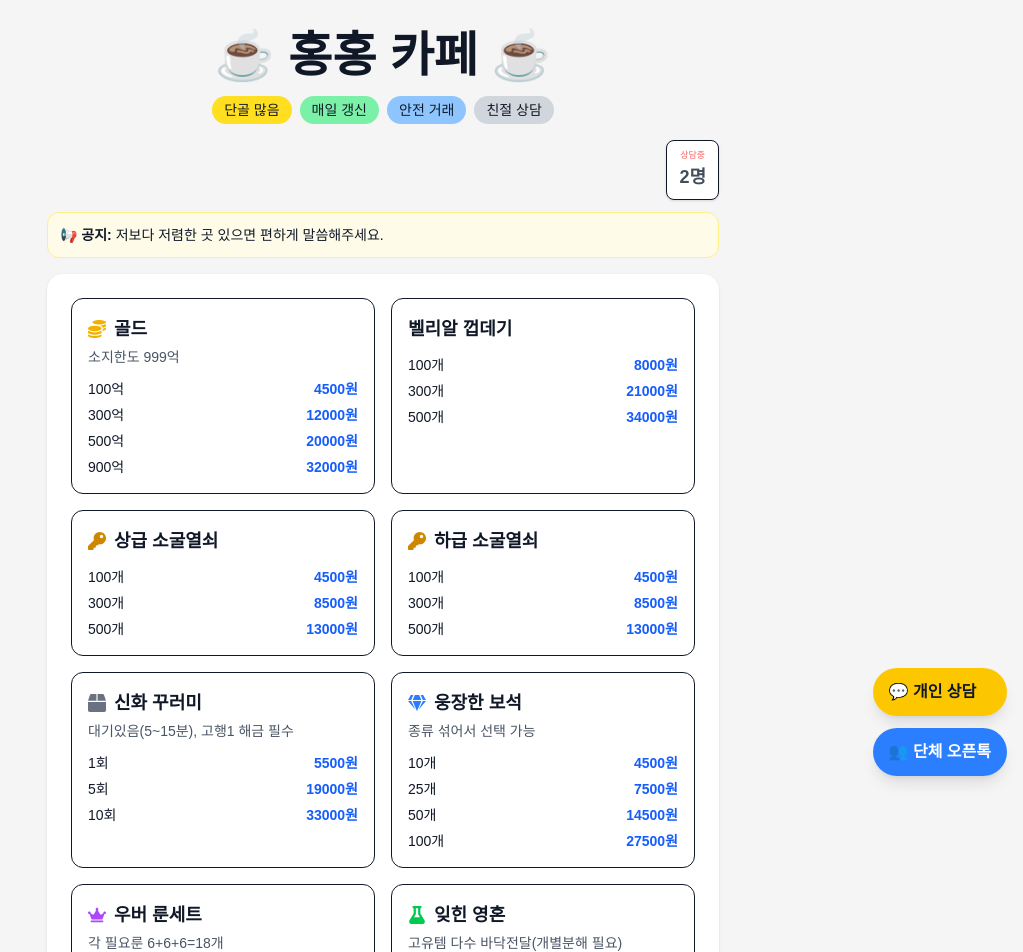
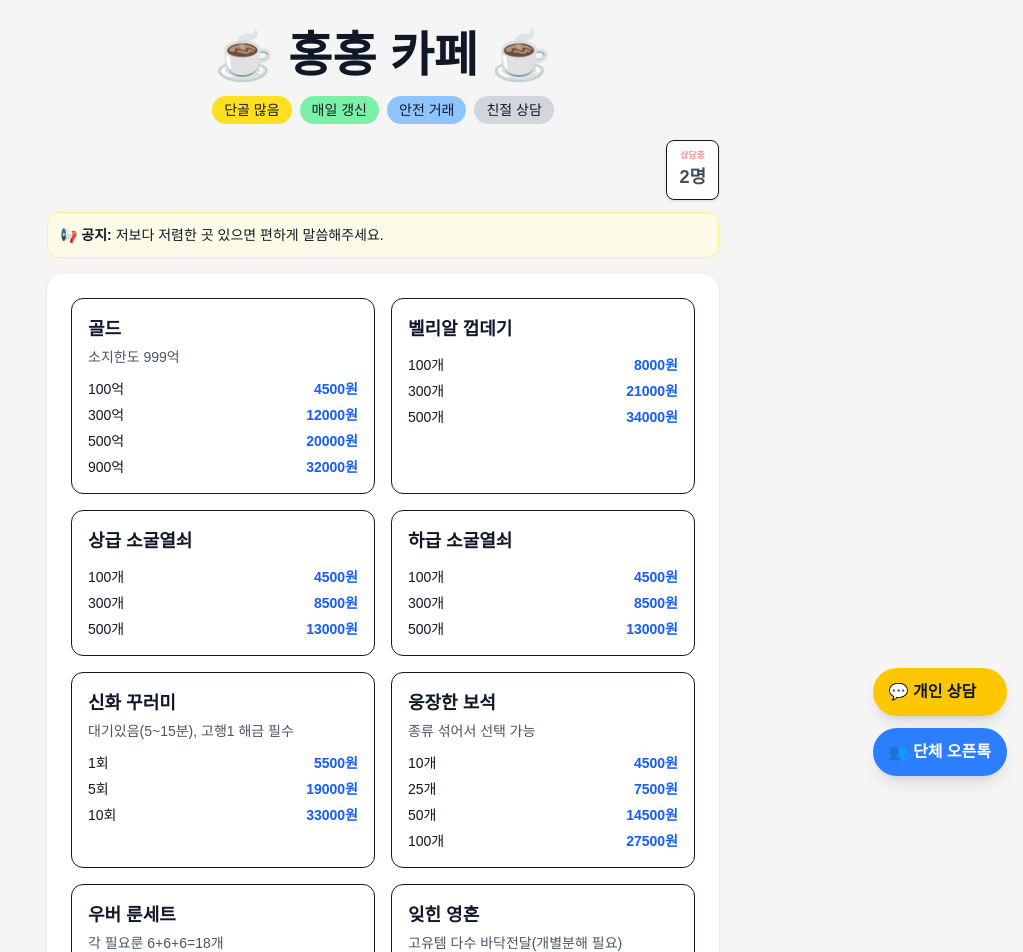
Before and after one commit to kimdohee968-sys/mebu-board, a Next.js app: page / in a window 1280 px wide. Shown: the top 952 px of the page, without its empty margins (257-1280 px from the left). Built offline with nearby package versions, Linux system fonts and the light colour scheme.

Commit message:
update content

```diff
--- a/src/app/page.js
+++ b/src/app/page.js
@@ -1,18 +1,6 @@
-console.log("render ok");
-console.log(menuData);
-
 "use client";
 
 import menuData from "../../menus.json";
-import {
-  FaCoins,
-  FaKey,
-  FaGem,
-  FaBox,
-  FaCrown,
-  FaFlask,
-  FaSkull
-} from "react-icons/fa";
 
 export default function Home() {
 
@@ -30,28 +18,15 @@ export default function Home() {
 
   const notice = "저보다 저렴한 곳 있으면 편하게 말씀해주세요.";
 
-  // ✅ 안전 아이콘 매핑 (절대 안 터짐)
-  const getIcon = (icon) => {
-    const iconMap = {
-      coin: <FaCoins className="text-yellow-500 mr-2" />,
-      key: <FaKey className="text-yellow-600 mr-2" />,
-      gem: <FaGem className="text-blue-500 mr-2" />,
-      box: <FaBox className="text-gray-500 mr-2" />,
-      crown: <FaCrown className="text-purple-500 mr-2" />,
-      flask: <FaFlask className="text-green-500 mr-2" />,
-
-      // bone 대체 (FaSkull 사용)
-      bone: <FaSkull className="text-gray-600 mr-2" />
-    };
-
-    return iconMap[icon] || null;
-  };
+  console.log("render ok");
+  console.log(menuData);
 
   return (
     <main className="min-h-screen bg-neutral-100 flex flex-col items-center p-4 text-gray-900">
 
       {/* 타이틀 */}
       <div className="w-full max-w-md md:max-w-2xl text-center py-4">
+
         <h1 className="text-3xl md:text-5xl font-extrabold">
           ☕ 홍홍 카페 ☕
         </h1>
@@ -62,6 +37,7 @@ export default function Home() {
           <span className="bg-blue-300 px-3 py-1 rounded-full">안전 거래</span>
           <span className="bg-gray-300 px-3 py-1 rounded-full">친절 상담</span>
         </div>
+
       </div>
 
       {/* 상담중 */}
@@ -90,9 +66,8 @@ export default function Home() {
               className="border rounded-xl p-4 hover:shadow-lg transition bg-white"
             >
 
-              {/* 이름 + 아이콘 */}
-              <p className="font-bold flex items-center text-gray-900 text-sm md:text-lg">
-                {getIcon(item.icon)}
+              {/* 이름 */}
+              <p className="font-bold text-gray-900 text-sm md:text-lg">
                 {item.name}
               </p>
 
@@ -103,14 +78,19 @@ export default function Home() {
 
               {/* 가격 */}
               <div className="mt-3 space-y-1.5">
+
                 {item.prices.map((p, idx) => (
-                  <div key={idx} className="flex justify-between text-xs md:text-sm">
+                  <div
+                    key={idx}
+                    className="flex justify-between text-xs md:text-sm"
+                  >
                     <span>{p.qty}</span>
                     <span className="font-bold text-blue-600">
                       {p.price}
                     </span>
                   </div>
                 ))}
+
               </div>
 
             </div>
@@ -121,6 +101,7 @@ export default function Home() {
 
       {/* 플로팅 버튼 */}
       <div className="fixed bottom-6 right-4 flex flex-col gap-3">
+
         <a
           href="https://open.kakao.com/o/sZXnG56f"
           className="bg-yellow-400 px-4 py-3 rounded-full font-bold shadow-lg"
@@ -134,6 +115,7 @@ export default function Home() {
         >
           👥 단체 오픈톡
         </a>
+
       </div>
 
     </main>
```
